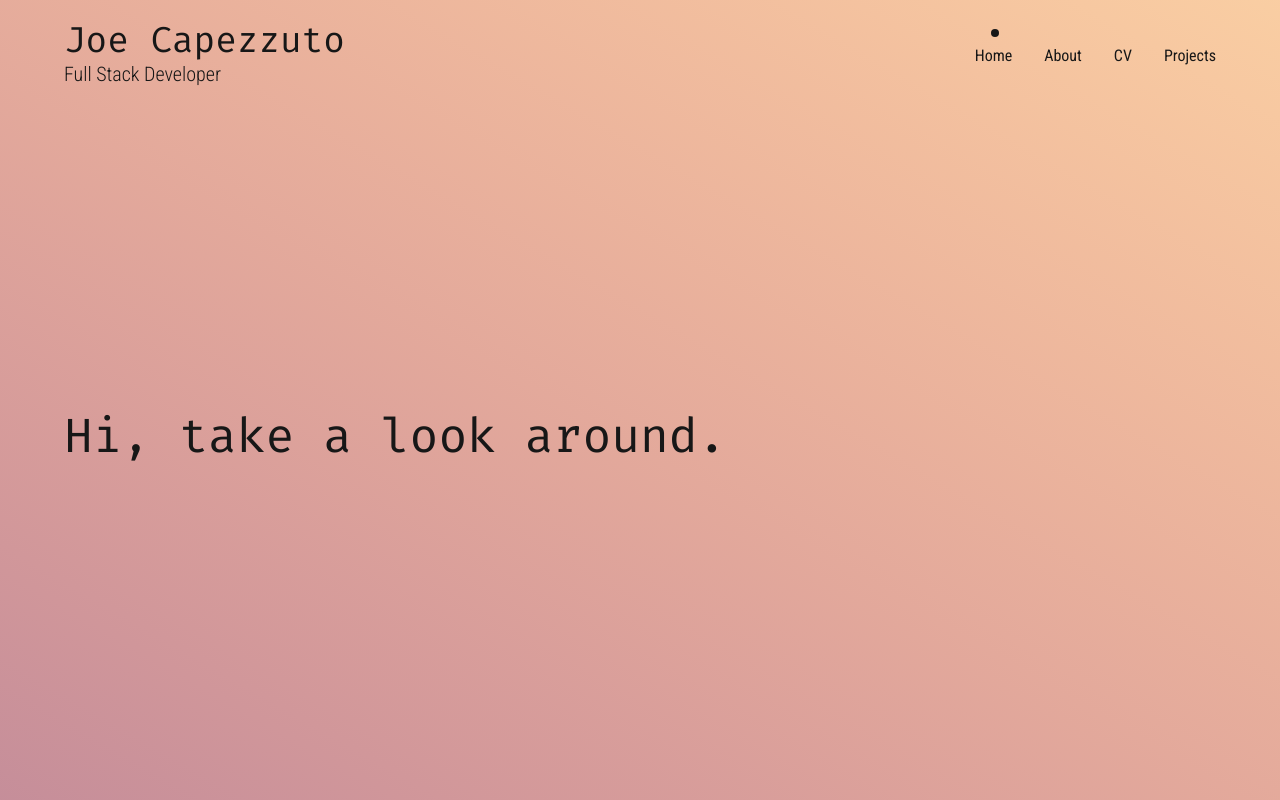
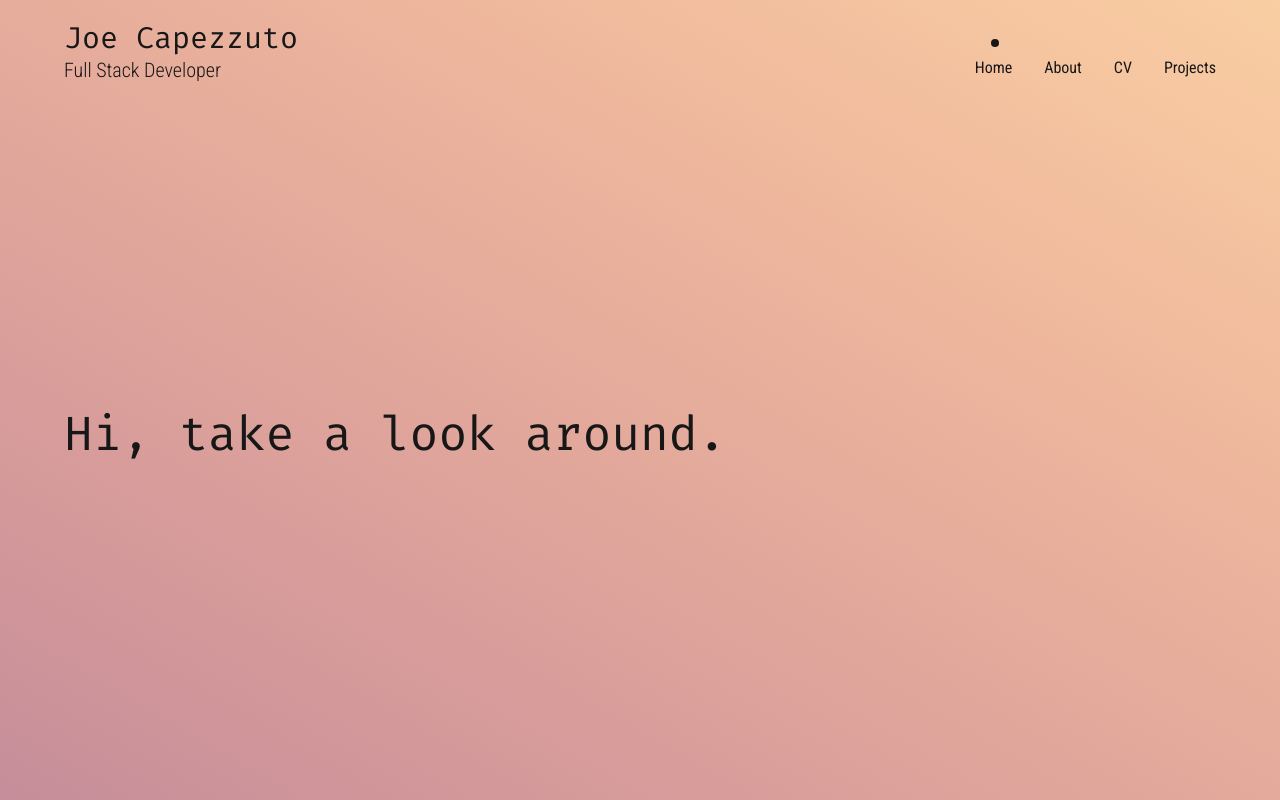
Before and after one commit to Capezzuto/portfolio-v2, a Next.js app: page / in a window 1280 px wide. Built offline with nearby package versions, Linux system fonts and the light colour scheme.

Commit message:
Style adjustments to Navbar and Header

```diff
--- a/src/app/(static)/_components/Header.tsx
+++ b/src/app/(static)/_components/Header.tsx
@@ -4,10 +4,10 @@ import Link from 'next/link';
 
 const Header = () => {
 	return (
-		<header className='flex justify-between items-top pt-5'>
+		<header className='flex justify-between items-stretch pt-5'>
 			<div>
 				<Link href='/'>
-					<h2 className='font-(family-name:--font-fira-code) text-2xl md:text-4xl'>Joe Capezzuto</h2>
+					<h2 className='font-(family-name:--font-fira-code) text-2xl md:text-3xl'>Joe Capezzuto</h2>
 					<h3 className='font-(family-name:--font-roboto-condensed) hidden md:block md:text-xl font-light'>
 						Full Stack Developer
 					</h3>
--- a/src/app/(static)/_components/Navbar.tsx
+++ b/src/app/(static)/_components/Navbar.tsx
@@ -57,18 +57,18 @@ const Navbar = () => {
 	}, []);
 
 	return (
-		<nav className={`Navbar group`}>
-			<div className='Navbar-desktop group hidden md:block -mr-4'>
-				<div className='dot-container pointer-events-none'>
+		<nav className={`Navbar group h-full`}>
+			<div className='Navbar-desktop group hidden h-full md:flex -mr-4 flex-col justify-end'>
+				<div className='dot-container pb-0.5 pointer-events-none'>
 					<span className='dot inline-block rounded-full w-2 h-2 bg-neutral-900 ml-8 mr-8 pointer-events-none'></span>
 				</div>
 				<ul className='flex justify-between'>
 					{tabs.map((tab, i, tabs) => (
-						<li key={tab.href} className='font-(family-name:--font-roboto-condensed)'>
+						<li key={tab.href} className='font-(family-name:--font-roboto-condensed) pb-1'>
 							<Link
 								id={tab.id}
 								href={tab.href}
-								className={`pb-4 pt-6 px-4 ${currentPath === tab.href ? ' active' : ''}`}
+								className={`pb-0 pt-8 px-4 ${currentPath === tab.href ? ' active' : ''}`}
 							>
 								{tab.text}
 							</Link>
```
